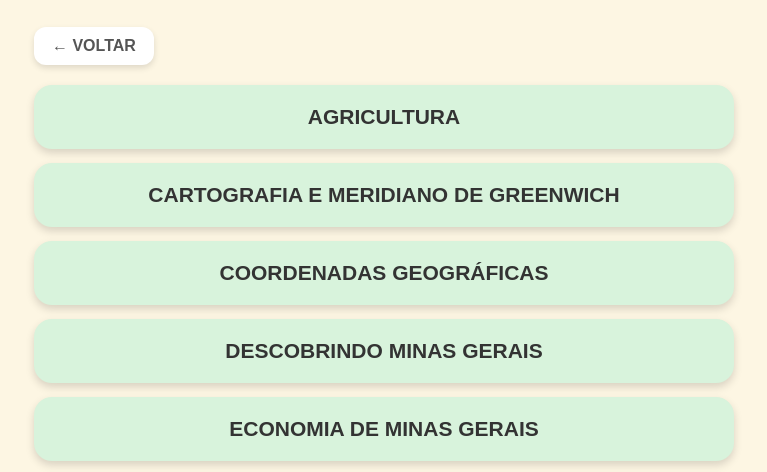
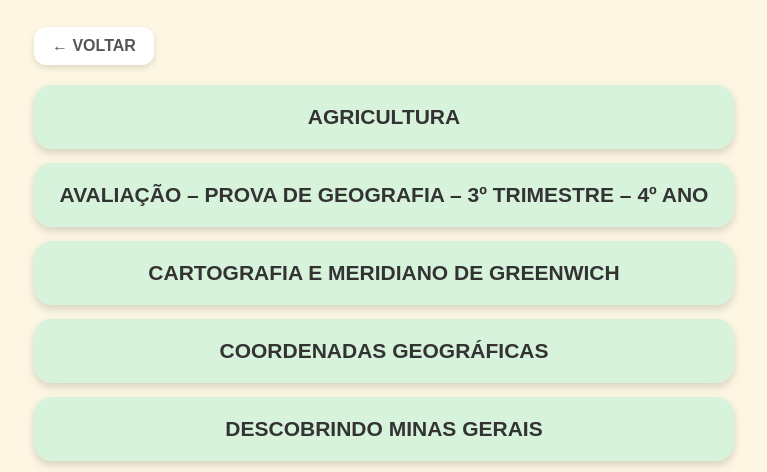
Before and after one commit to guilhermegdadiniz/atividadeseunicecarneiro, a plain HTML site: page 4ano/geografia.html in a window 1280 px wide. Shown: the part 289-761 px from the top of the page, without its empty margins (256-1023 px from the left). Drawn offline with Linux system fonts and the light colour scheme.

Commit message:
Update geografia.html

```diff
--- a/4ano/geografia.html
+++ b/4ano/geografia.html
@@ -189,6 +189,7 @@
 <li><a href="IMPACTOS%20AMBIENTAIS.pdf" target="_blank">IMPACTOS AMBIENTAIS</a></li>
 
 <li><a href="PROVA%20AVALIACAO%20TERCEIRO%20TRIMESTRE%20GEOGRAFIA%204%20ANO.pdf" target="_blank">PROVA AVALIAÇÃO TERCEIRO TRIMESTRE GEOGRAFIA 4º ANO</a></li>
+<li><a href="AVALIACAO%20PROVA%20GEOGRAFIA%20TERCEIRO%20TRIMESTRE%204%20ANO.pdf" target="_blank">AVALIAÇÃO – PROVA DE GEOGRAFIA – 3º TRIMESTRE – 4º ANO</a></li>
 
 
   </ul>
```
